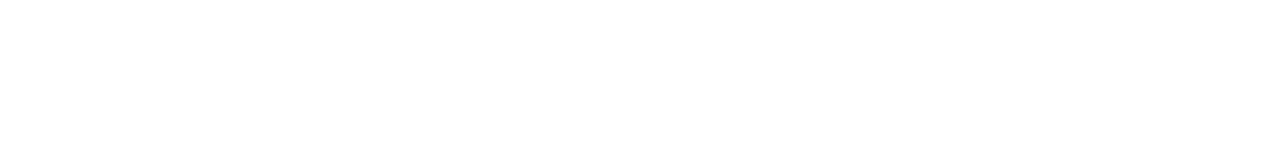
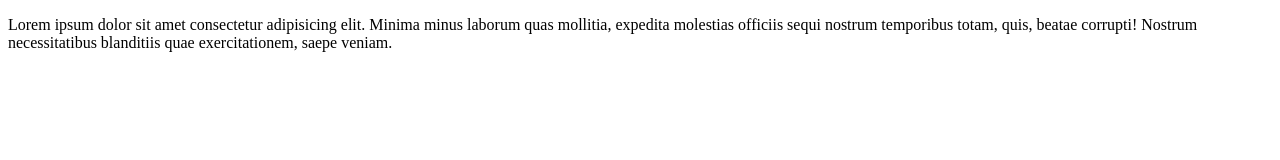
Before and after one commit to EnriqueHernandezCampus/miWebGestionadaConGit, a plain HTML site: page index.html in a window 1280 px wide. Drawn offline with Linux system fonts and the light colour scheme.

Commit message:
segundo commit con lorem

```diff
--- a/index.html
+++ b/index.html
@@ -1,5 +1,6 @@
 <!DOCTYPE html>
 <html lang="en">
+
 <head>
     <meta charset="UTF-8">
     <meta http-equiv="X-UA-Compatible" content="IE=edge">
@@ -8,7 +9,12 @@
 
     </title>
 </head>
+
 <body>
+    <p>Lorem ipsum dolor sit amet consectetur adipisicing elit. Minima minus laborum quas mollitia, expedita molestias
+        officiis sequi nostrum temporibus totam, quis, beatae corrupti! Nostrum necessitatibus blanditiis quae
+        exercitationem, saepe veniam.</p>
 
 </body>
+
 </html>
```
